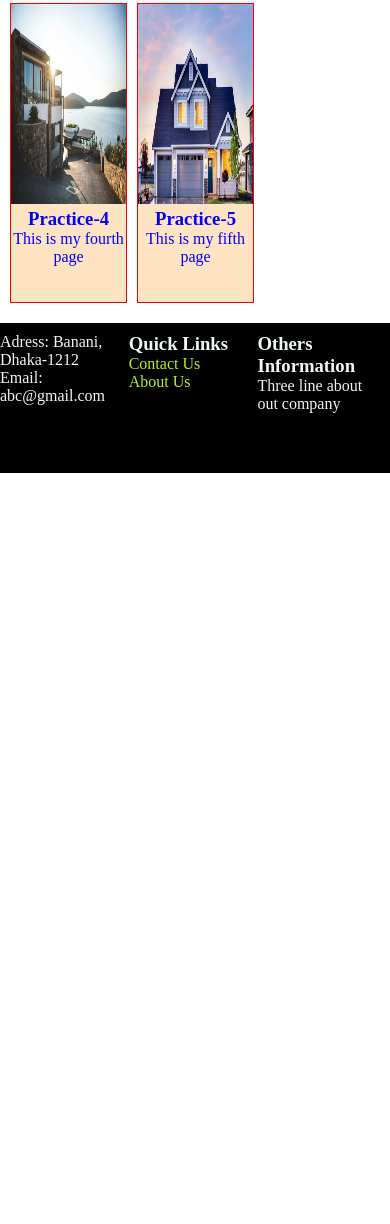
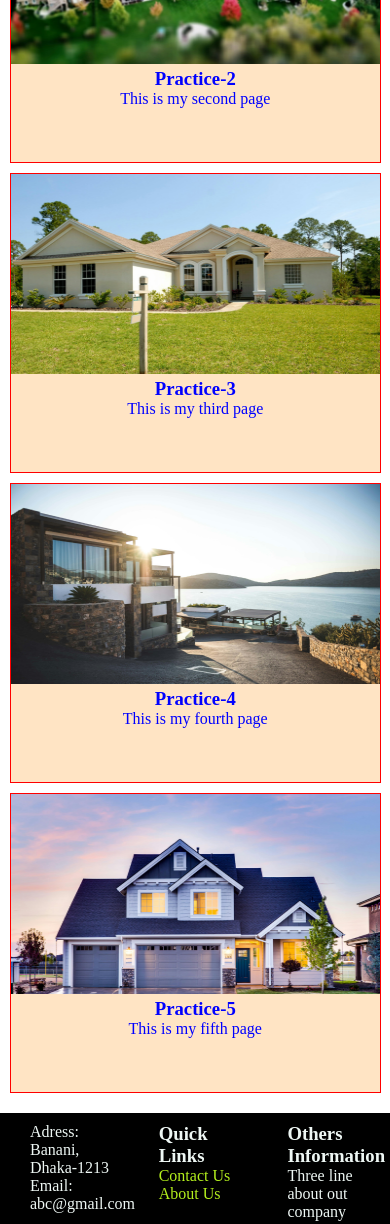
Before and after one commit to Web-Developer-Mithu/Css-3-Div-And-Section-Tag-, a plain HTML site: page index.html in a window 390 px wide. Shown: the part 622-1846 px from the top of the page. Before the commit the page ends 1095 px from the top, so only its background shows below. Drawn offline with Linux system fonts and the light colour scheme.

Commit message:
Device Responsive

```diff
--- a/index.html
+++ b/index.html
@@ -62,7 +62,7 @@
 
     <section class="foter">
         <div class="foter-iten">
-            <p> Adress: Banani, Dhaka-1212</p>
+            <p> Adress: Banani, Dhaka-1213</p>
             <p> Email: abc@gmail.com</p>
         </div>
 
--- a/style.css
+++ b/style.css
@@ -51,6 +51,7 @@
     float: left;
     width: 33%;
     margin-top: 10px;
+    padding-left: 30px;
 
 }
 
@@ -58,3 +59,93 @@
     text-decoration: none;
     color:rgb(180, 240, 29);
     display: block;
+}
+
+@media screen and (max-width: 992px){
+        .hero{
+      height: 250px;
+
+}
+
+ @media screen and (max-width: 800px){
+        .hero{
+      height: 250px;
+
+}
+    }
+
+    @media screen and (max-width: 768px){
+        .hero{
+      height: 230px;
+
+}
+    }
+
+@media screen and  (max-width:700px){
+    .hero{
+      height: 200px;
+
+    }
+}
+
+@media screen and  (max-width:576px){
+    .hero{
+      height: 160px;
+
+    }
+}
+
+@media screen and (max-width:880px) {
+    .project-item{
+    width: 30%;
+    height: 280px;
+
+}
+}
+
+@media screen and (max-width:830px) {
+     .project-item{
+    width: 30%;
+    height: 250px;
+     }
+     .image{
+        height: 180px;
+     }
+}
+
+@media screen and (max-width:768px) {
+     .project-item{
+    width: 45%;
+    height: 300px;
+     }
+
+}
+
+@media screen and (max-width:620px) {
+     .project-item{
+    width: 45%;
+    height: 250px;
+     }
+    .image{
+        height: 200px;
+    }
+}
+
+@media screen and (max-width:576px) {
+     .project-item{
+    width: 95%;
+    height: 300px;
+     }
+    .image{
+        height: 200px;
+    }
+}
+
+@media screen and (max-width:360px) {
+     .project-item{
+      height: 260px;
+     }
+    .image{
+        height: 180px;
+    }
+}
```
